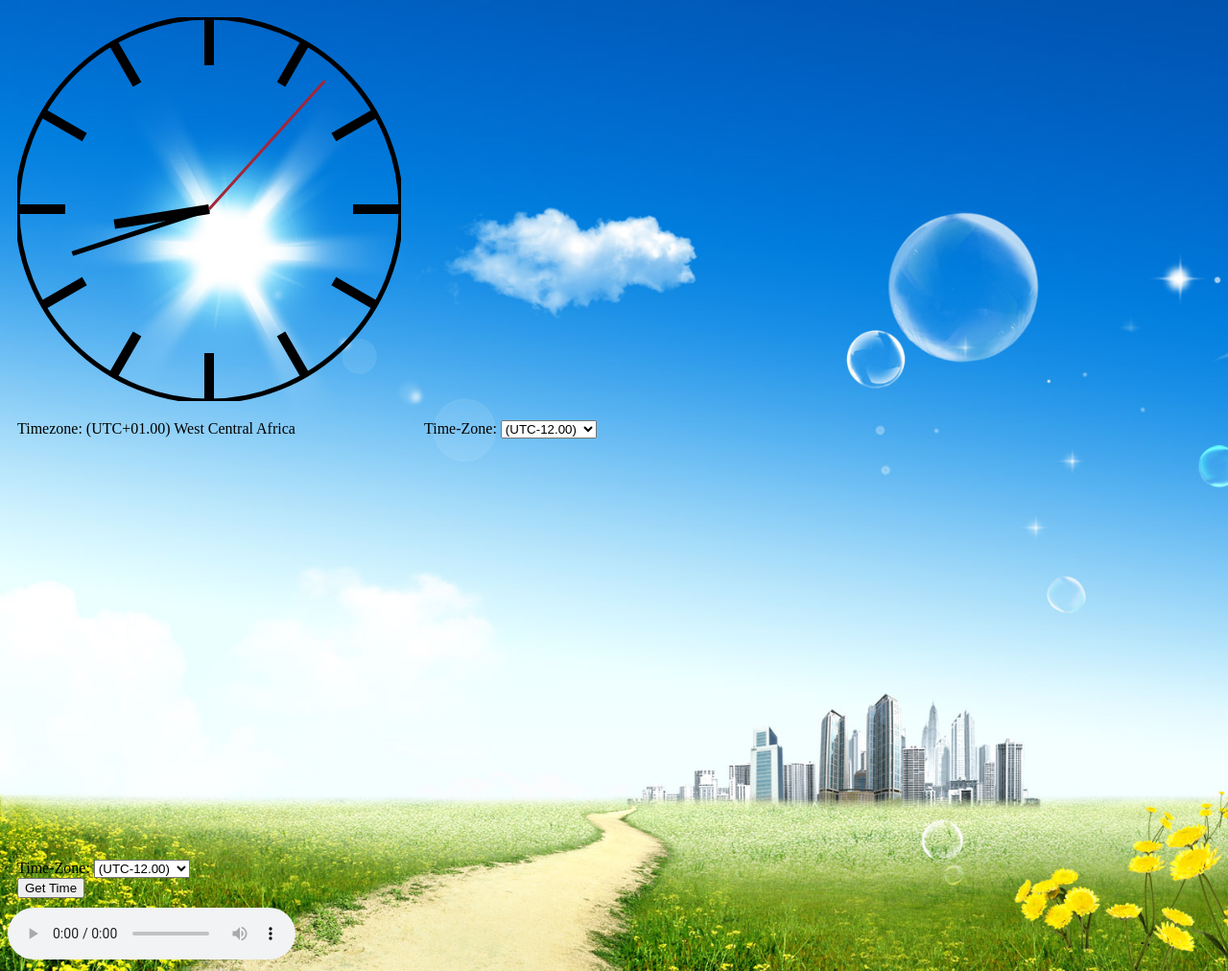
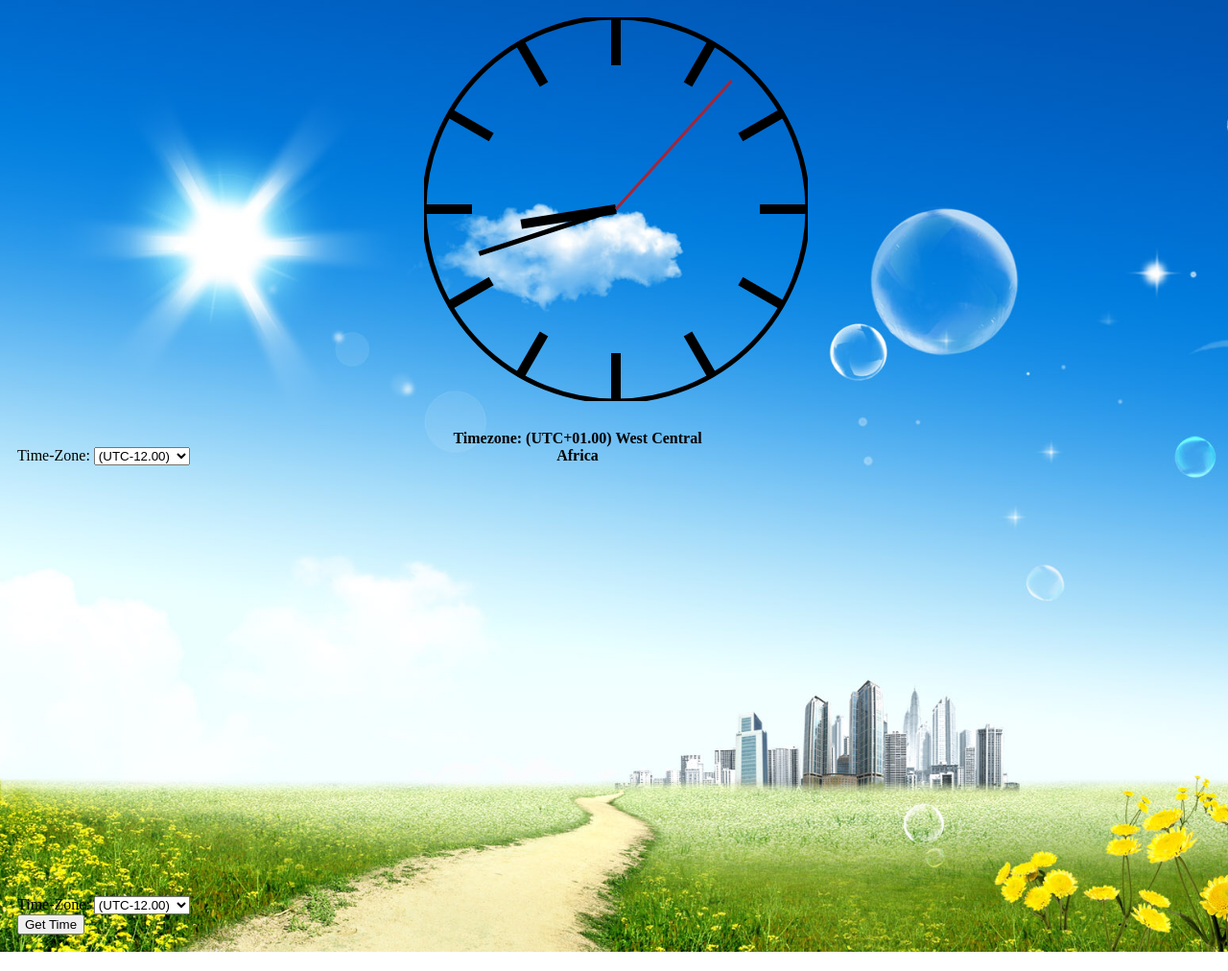
Before and after one commit to marytheresa/bc-20-analog-clock, a plain HTML site: page index.html in a window 1280 px wide. Shown: the whole page at 96% size. Drawn offline with Linux system fonts and the light colour scheme.

Commit message:
Place current timezone clock in the middle

```diff
--- a/css/displayTime.css
+++ b/css/displayTime.css
@@ -11,7 +11,6 @@ body{
 	background: url('../images/wallpaper.jpg') no-repeat;
     background-size: cover;
     image-rendering:auto;
-    position: center;
 }
 
 #textbox {
@@ -22,3 +21,11 @@ body{
 	position: relative;
     display: inline-block;
 }
+
+p {
+    display: block;
+    font-weight: bold;
+    text-align: center;
+    width: 300px;
+    padding: 10px;
+}
--- a/index.html
+++ b/index.html
@@ -1,25 +1,10 @@
 <!DOCTYPE html>
 <html>
 	<head>
-        <!--<title>Analog Clock</title>-->
-
         <link rel="stylesheet" href="css/displayTime.css"/>
     </head>
 	<body onload = "loadFunction()">
         <div class = "row">
-            <div class = "clock1">
-                <canvas id = "clock1" width = "400" height = "400">
-                    If you can see this message, it means that your browser does not support canvas. You may like to consider doing an update.
-                </canvas>
-                <div>
-                    <p>
-                        Timezone: <input id = "textbox" class="timeZones" value="(UTC+01.00)"/> (UTC+01.00) West Central Africa
-                    </p>
-                </div>
-                <!--<p>
-                    Time:
-                </p>-->
-            </div>
             <div class = "clock2">
                 <canvas id = "clock2" width = "400" height = "400">
                     If you can see this message, it means that your browser does not support canvas. You may like to consider doing an update.
@@ -55,6 +40,14 @@
                     </select>
                     </select>
                 </div>
+            </div>
+            <div class = "clock1">
+                <canvas id = "clock1" width = "400" height = "400">
+                    If you can see this message, it means that your browser does not support canvas. You may like to consider doing an update.
+                </canvas>
+                <p>
+                    Timezone: <input id = "textbox" class="timeZones" value="(UTC+01.00)"/> (UTC+01.00) West Central Africa
+                </p>
             </div>
             <div class = "clock3">
                 <canvas id = "clock3" width = "400" height = "400">
@@ -94,22 +87,6 @@
                 <button class="btn" id="btnChange" onclick="changeTime()">Get Time</button>
             </div>
         </div>
-        <audio controls>
-            <source src="horse.ogg" type="audio/ogg">
-            <source src="horse.mp3" type="audio/mpeg">
-            Your browser does not support the audio tag.
-        </audio>
-
     </body>
     <script src="js/displayTime.js"></script>
-    <!--<script>
-        /*document.getElementById('btnChange').addEventListener('click', function() {
-            var e = document.getElementsByClassName("timeZones");
-            setInterval(function() {
-                clock3.displayTime(function(){this.checkTimezone(e[2].value)});
-                clock2.displayTime(function(){this.checkTimezone(e[1].value)});
-                clock1.displayTime(function(){this.checkTimezone(e[0].value)});
-            }, 1000)
-        });
-    </script>-->
 </html>
--- a/js/displayTime.js
+++ b/js/displayTime.js
@@ -2,6 +2,7 @@ var Clock = function(timezone, canvas) {
     this.timezone = timezone;
     this.canvas = canvas
 }
+
 
 Clock.prototype.displayTime = function(val) {
     var date = new Date();
@@ -42,7 +43,6 @@ Clock.prototype.displayTime = function(val) {
     function hourMarkings(armLength) {
         for (var i = 0; i < 12; i++) {
             angleInRadians = (2 * Math.PI * i / 12) - (Math.PI / 2);
-            //angleInRadians = ((i / 12) * 2 * Math.PI * radius)-(Math.PI / 2);
             ctx.lineWidth = 10;
             ctx.beginPath();
 
@@ -65,23 +65,17 @@ var clock2 = new Clock("(UTC+01)", document.getElementById("clock2"));
 var clock3 = new Clock("(UTC+01)", document.getElementById("clock3"));
 
 function loadFunction() {
-    // var date = new Date();
-    // console.log(">>>>>>>>>>", date);
-    // console.log(date.getTimezoneOffset() / 60);
-    // console.log(Date.now());
     setInterval(function() {
         clock1.displayTime(0);
     }, 1000)
 }
 
-//document.addEventListener("DOMContentLoaded",  setInterval(clock1.displayTime(1), 1000))//; clock2.displayTime(-12); clock3.displayTime(-12)});
-
 function changeTime() {
     var date = new Date();
     var e = document.getElementsByClassName("timeZones");
     setInterval(function() {
-        clock3.displayTime(Number(e[2].value));
-        clock2.displayTime(Number(e[1].value));
+        clock3.displayTime(Number(e[1].value));
+        clock2.displayTime(Number(e[0].value));
         clock1.displayTime(0);
     }, 1000)
 }
```
Also changed, not shown: README.md.
